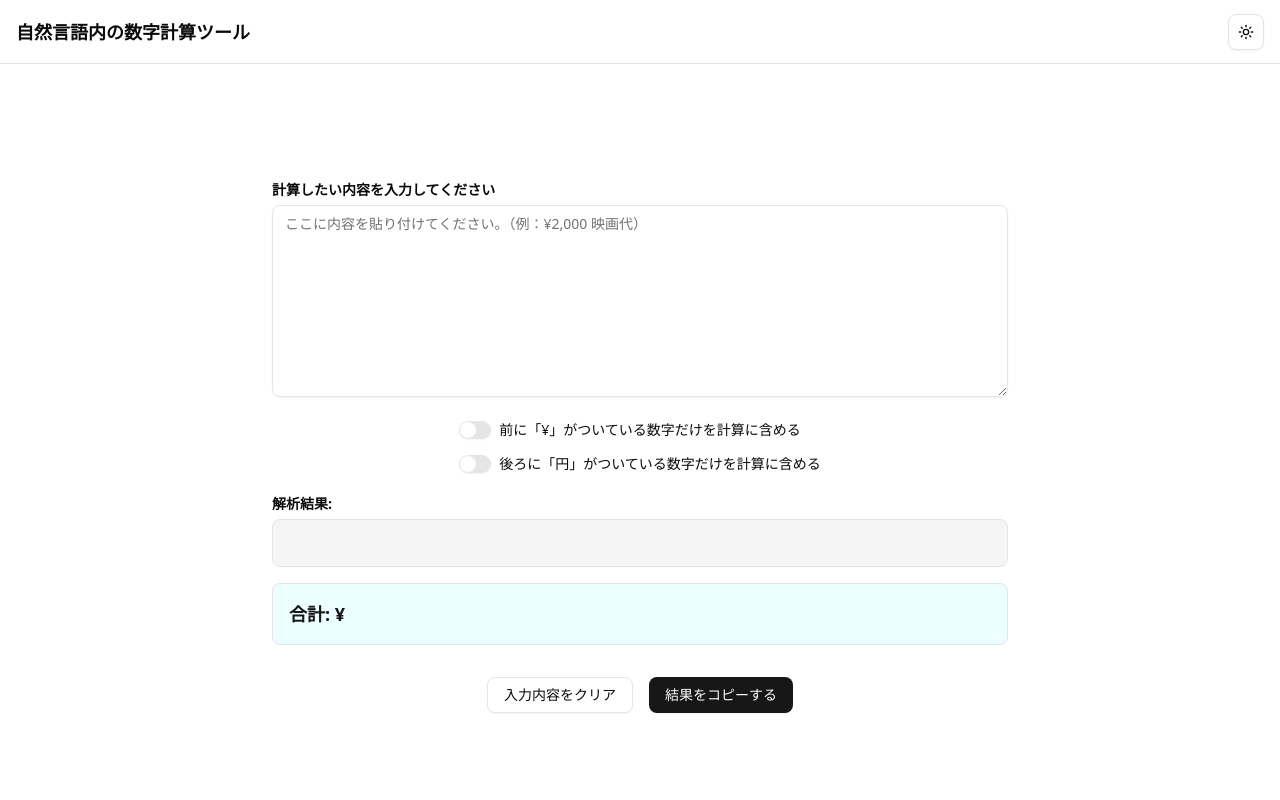
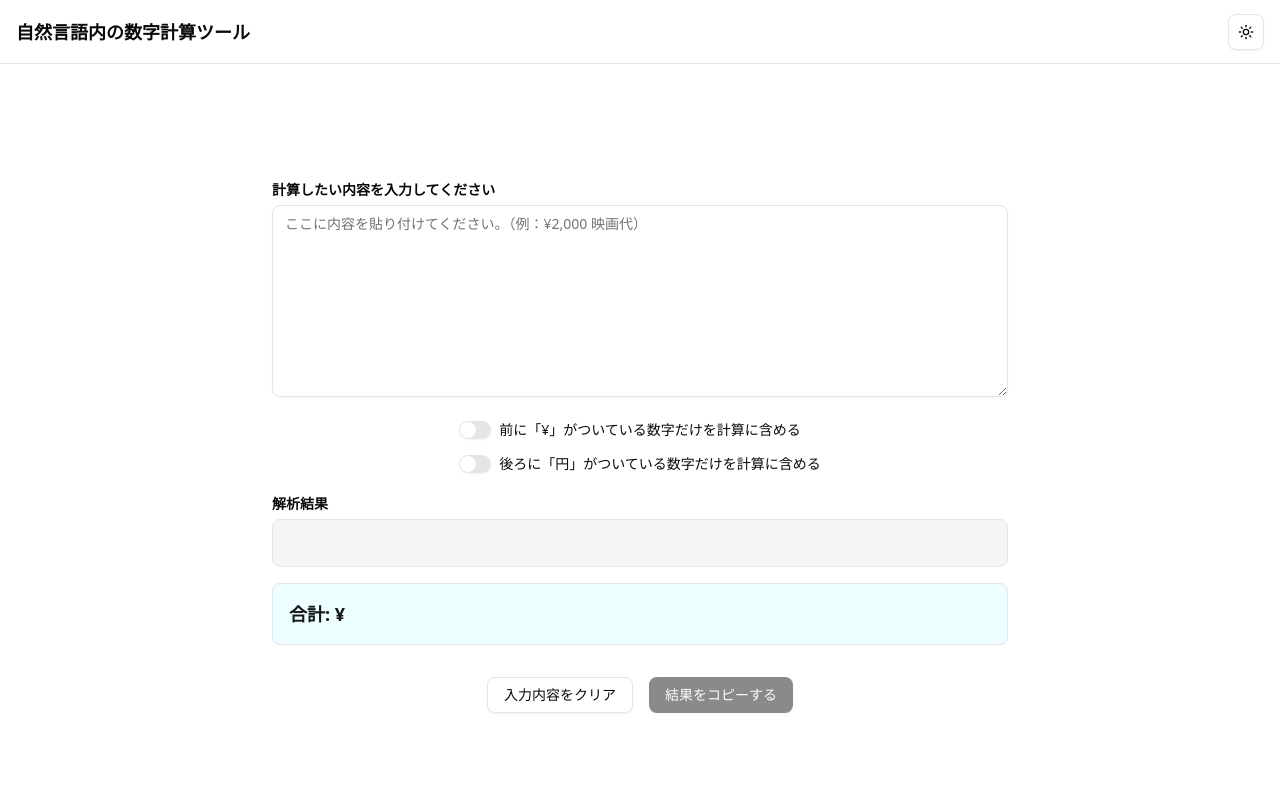
Before and after one commit to u-hossy/natural-language-kakeibo, a React (Vite) app: page / in a window 1280 px wide. Shown: the top 800 px of the page. Built offline with nearby package versions, Linux system fonts and the light colour scheme.

Commit message:
コピー時にメッセージを表示するように

```diff
--- a/src/App.tsx
+++ b/src/App.tsx
@@ -7,6 +7,7 @@ import { Textarea } from "./components/ui/textarea";
 import type { Input } from "./types";
 import { tokenize } from "./lib/tokenize";
 import { calculateTotal, isTokenIncludedInCalculation } from "./lib/calculate";
+import Footer from "./components/footer";
 
 function App() {
   const [userInput, setUserInput] = useState<string>("");
@@ -16,6 +17,7 @@ function App() {
   const [onlyBeforeYen, setOnlyBeforeYen] = useState<boolean>(false);
 
   const [calculateResult, setCalculateResult] = useState<string>("");
+  const [isCopied, setIsCopied] = useState<boolean>(false);
 
   const handleClear = () =>
     window.confirm("入力された内容がクリアされます。よろしいですか？") &&
@@ -39,12 +41,12 @@ function App() {
   }, [userInput, onlyAfterYenMark, onlyBeforeYen]);
 
   const copyToClipboard = async () => {
-    try {
-      await navigator.clipboard.writeText(calculateResult);
-      console.log("結果をクリップボードにコピーしました");
-    } catch (error) {
-      console.error("クリップボードへのコピーに失敗しました:", error);
-    }
+    await navigator.clipboard.writeText(calculateResult);
+    setIsCopied(true);
+
+    setTimeout(() => {
+      setIsCopied(false);
+    }, 2000);
   };
 
   return (
@@ -92,7 +94,7 @@ function App() {
         </div>
 
         <div className="w-full max-w-3xl">
-          <Label className="mb-2 font-semibold">解析結果:</Label>
+          <Label className="mb-2 font-semibold">解析結果</Label>
           <div className="bg-accent mb-4 min-h-12 rounded-md border p-4 font-mono text-sm leading-relaxed whitespace-pre-wrap">
             {filterInput.map((token, index) => {
               if (token.contentType === "LF") {
@@ -136,9 +138,15 @@ function App() {
           <Button variant="outline" onClick={handleClear}>
             入力内容をクリア
           </Button>
-          <Button onClick={copyToClipboard}>結果をコピーする</Button>
+          <Button
+            onClick={copyToClipboard}
+            disabled={!calculateResult || isCopied}
+          >
+            {isCopied ? "コピーしました！" : "結果をコピーする"}
+          </Button>
         </div>
       </div>
+      <Footer />
     </>
   );
 }
```
